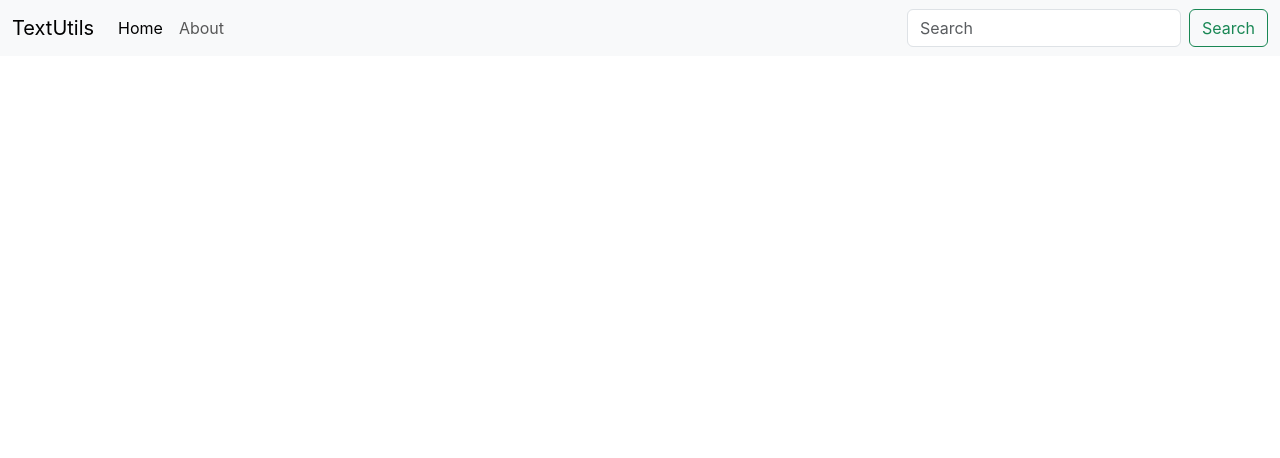
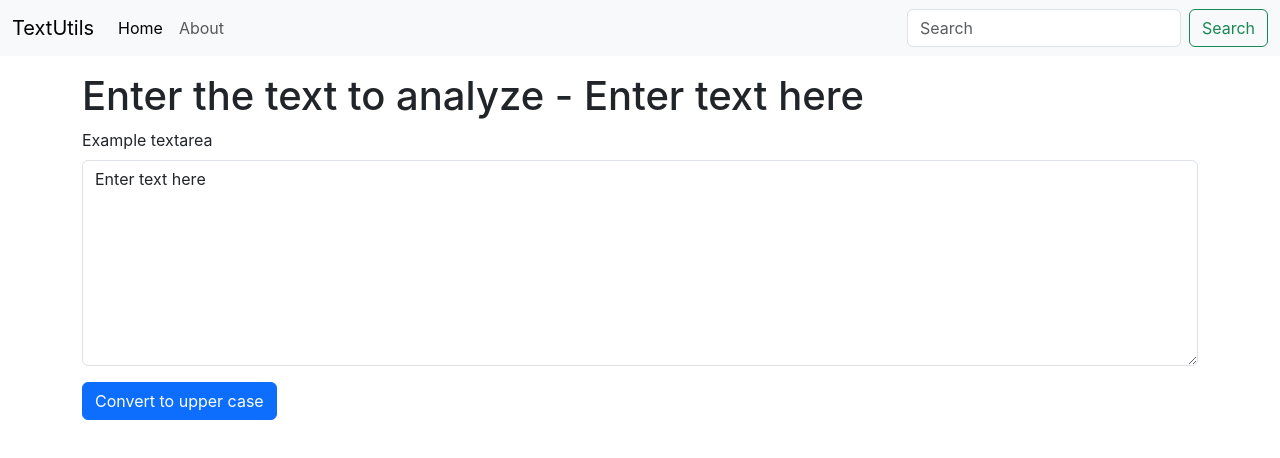
Before and after one commit to sundaram-sharma/project1, a React (Create React App) app: page / in a window 1280 px wide. Shown: the top 458 px of the page. Built offline with nearby package versions, Linux system fonts and the light colour scheme.

Commit message:
Understanding state and handling events in react

```diff
--- a/src/App.js
+++ b/src/App.js
@@ -1,11 +1,16 @@
 import logo from './logo.svg';
 import './App.css';
 import Navbar from './components/Navbar';
+import TextForm from './components/TextForm';
 
 function App() {
   return (
     <>
       <Navbar title="TextUtils" aboutText="About"/>
+      <div className='container my-3'>
+      <TextForm heading="Enter the text to analyze"/>
+      </div>
+
     </>
   );
 }
--- /dev/null
+++ b/src/components/TextForm.js
@@ -0,0 +1,30 @@
+import React, {useState} from 'react'
+
+export default function TextForm(props) {
+
+  const handleUpClick = ()=>{
+    console.log("Uppercase was clicked" + text);
+    setText("You have clicked on handleUpclick");
+    let newText = text.toUpperCase();
+    setText(newText);
+  }
+
+  const handleOnChange = (event)=>{ //this is for typing on the form
+    console.log("On change");
+    setText(event.target.value)
+  }
+
+  const [text,setText] = useState('Enter text here');
+  //text = "New text"; //Wrong way to change the state
+  //setText("new text"); //Correct way to change the state
+  return (
+    <div>
+    <h1>{props.heading} - {text}</h1>
+    <div className="mb-3">
+    <label htmlFor="myBox" className="form-label">Example textarea</label>
+    <textarea className="form-control" value={text} onChange={handleOnChange} id="myBox" rows="8"></textarea>
+    </div>
+    <button className='btn btn-primary'onClick={handleUpClick}>Convert to upper case</button>
+    </div>
+  )
+}
```
